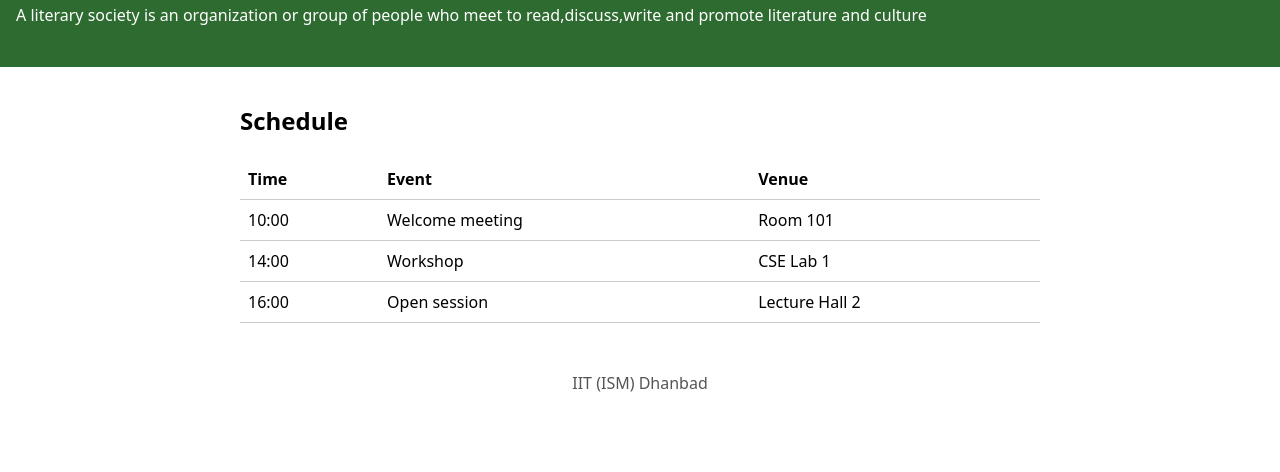
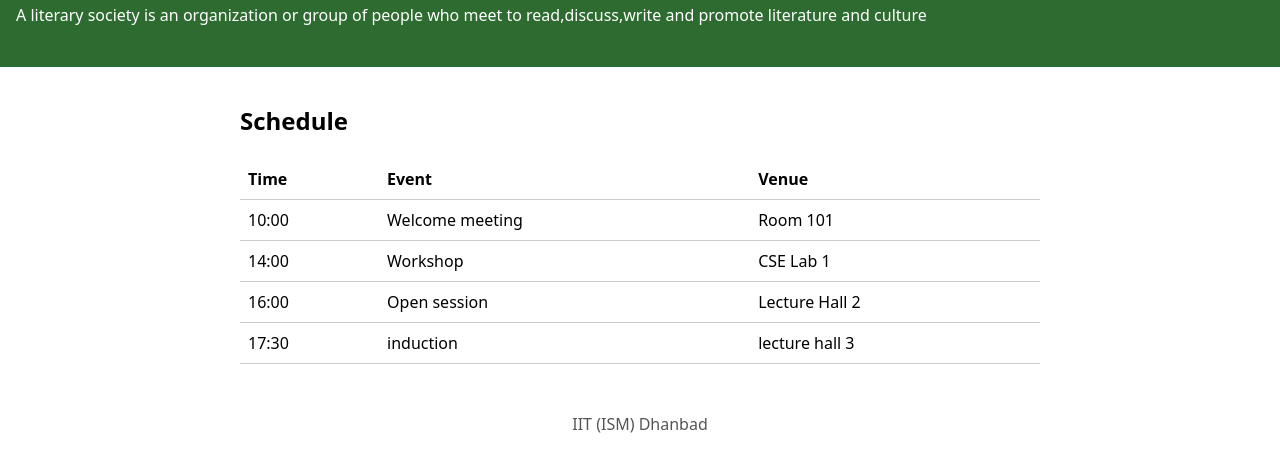
Before and after one commit to LingojuGoutham/literary-society, a plain HTML site: page index.html in a window 1280 px wide. Shown: the part 112-584 px from the top of the page. Drawn offline with Linux system fonts and the light colour scheme.

Commit message:
Add 17:30 schedule

```diff
--- a/index.html
+++ b/index.html
@@ -23,6 +23,7 @@
           <tr><td>10:00</td><td>Welcome meeting</td><td>Room 101</td></tr>
           <tr><td>14:00</td><td>Workshop</td><td>CSE Lab 1</td></tr>
           <tr><td>16:00</td><td>Open session</td><td>Lecture Hall 2</td></tr>
+	  <tr><td>17:30</td><td>induction</td><td>lecture hall 3</td></tr>
         </tbody>
       </table>
     </section>
```
